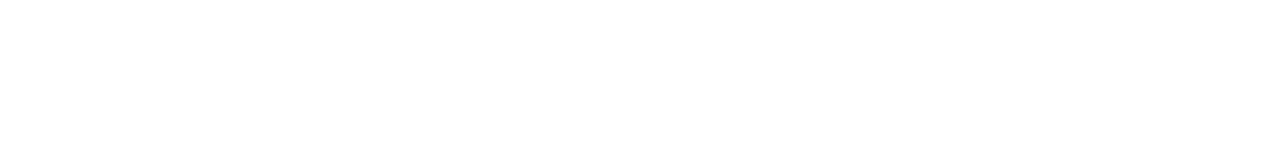
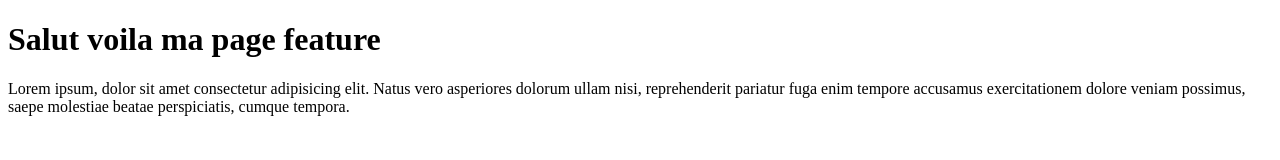
Before and after one commit to hajar9495/J2-Ex1, a plain HTML site: page index.html in a window 1280 px wide. Drawn offline with Linux system fonts and the light colour scheme.

Commit message:
ajout de la balise h1 et un paragraphe

```diff
--- a/index.html
+++ b/index.html
@@ -6,5 +6,13 @@
     <meta name="viewport" content="width=device-width, initial-scale=1.0" />
     <title>page vide</title>
   </head>
-  <body></body>
+  <body>
+    <h1>Salut voila ma page feature</h1>
+    <p>
+      Lorem ipsum, dolor sit amet consectetur adipisicing elit. Natus vero
+      asperiores dolorum ullam nisi, reprehenderit pariatur fuga enim tempore
+      accusamus exercitationem dolore veniam possimus, saepe molestiae beatae
+      perspiciatis, cumque tempora.
+    </p>
+  </body>
 </html>
```
